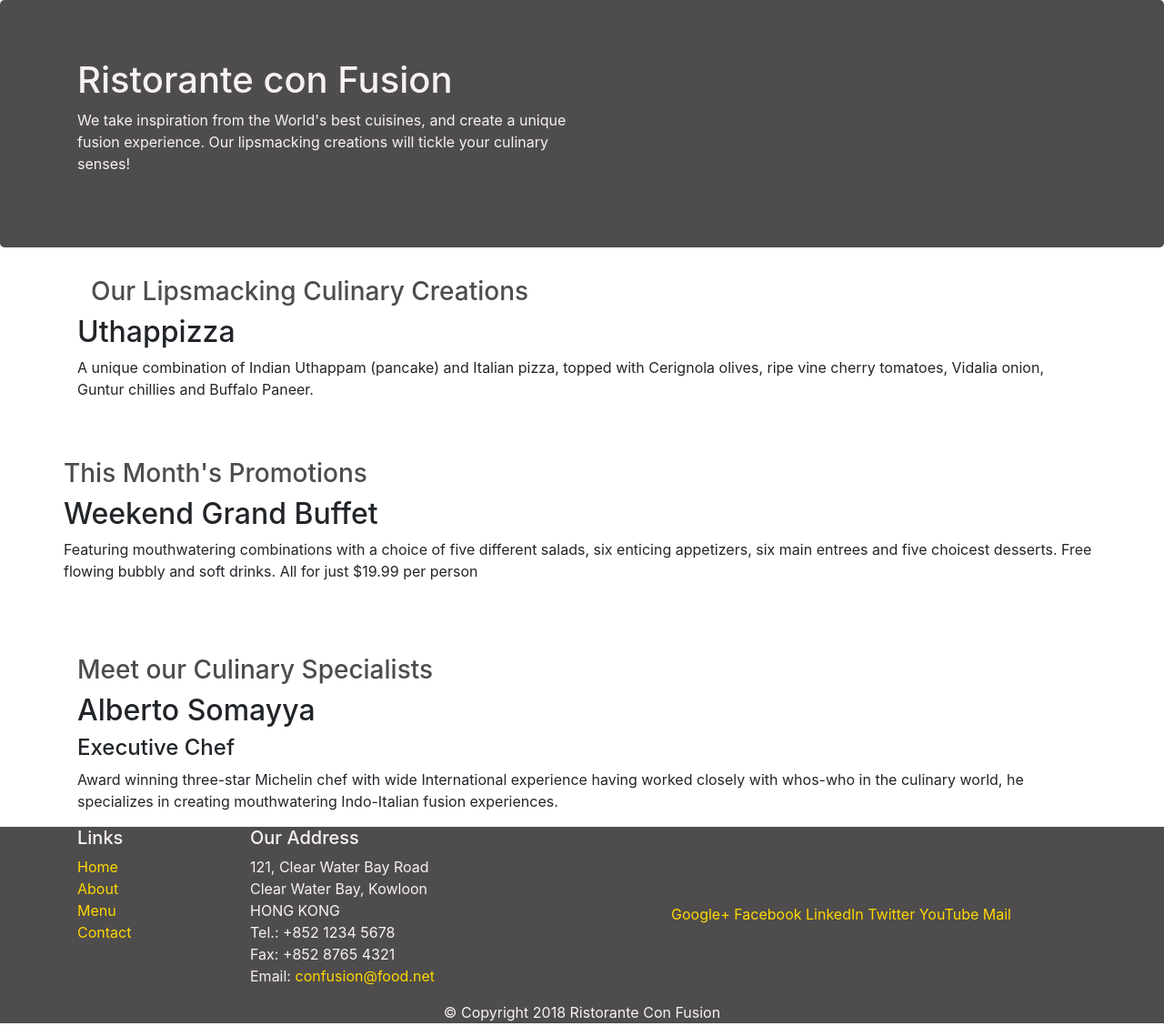
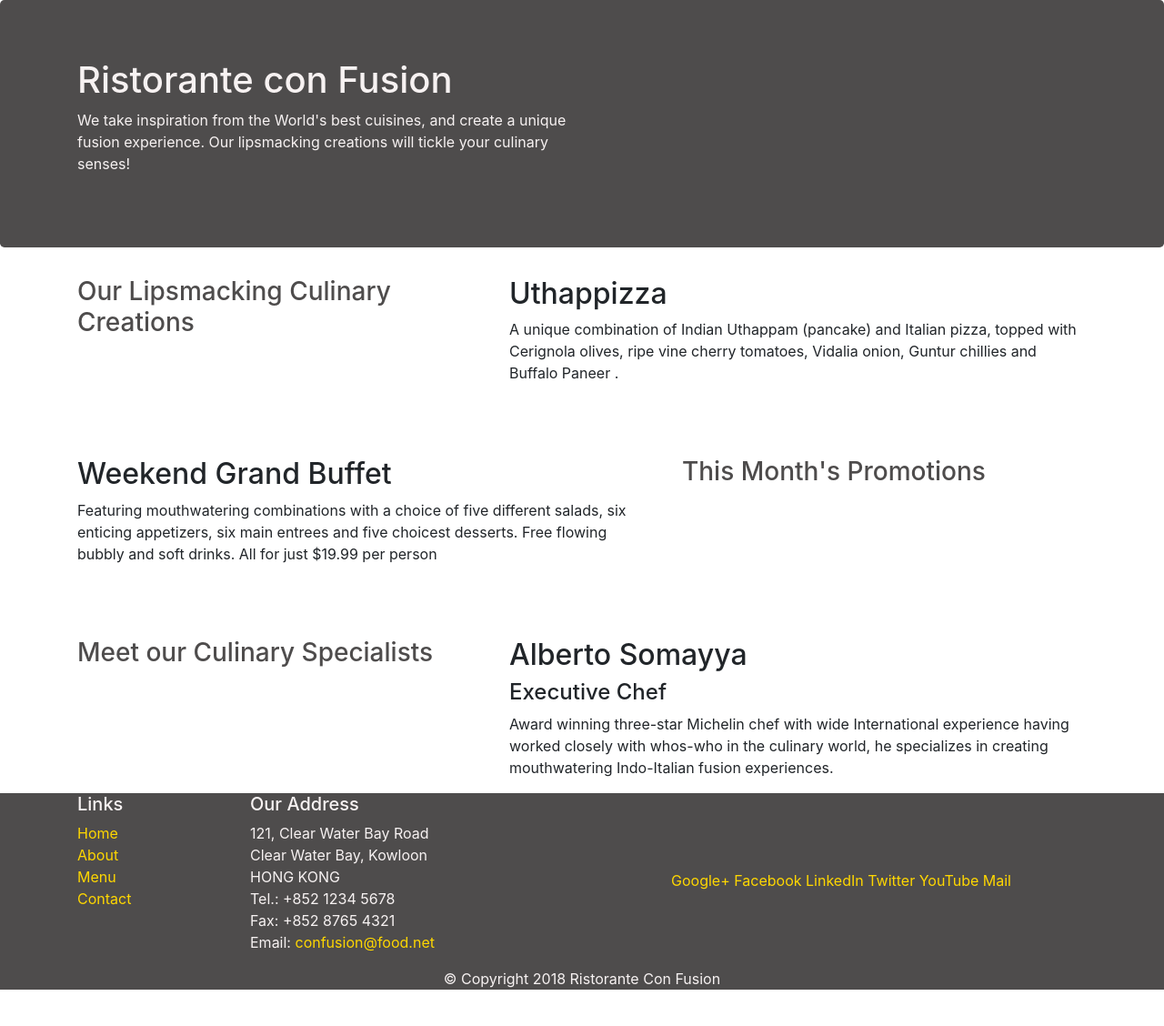
Before and after one commit to Rishabh-Gaud/conFusion, a website: page index.html in a window 1280 px wide. Shown: the whole page at 91% size. After the commit the page ends 1104 px from the top, so only its background shows below. Drawn offline with nearby package versions, Linux system fonts and the light colour scheme; files whose address does not match are found by name.

Commit message:
modified pargraphs

```diff
--- a/index.html
+++ b/index.html
@@ -25,25 +25,28 @@
     </header>
 
     <div class="container">
+        <div class="row">
 
 
-            <div class="container" >
+            <div class="col-sm-5" >
                 <h3>Our Lipsmacking Culinary Creations</h3>
              </div>
-            <div class="box1">
+               <div class="box1 col-sm-7">
                  <h2>Uthappizza</h2>
-                <p class="d-none d-sm-block">A unique combination of Indian Uthappam (pancake) and Italian pizza, topped with Cerignola olives, ripe vine cherry tomatoes, Vidalia onion, Guntur chillies and Buffalo Paneer.</p>
+                 <p > A unique combination of Indian Uthappam (pancake) and Italian pizza, topped with Cerignola olives, ripe vine cherry tomatoes, Vidalia onion, Guntur chillies and Buffalo Paneer .
+                </p>
 
+               </div>
             </div>
         </div>
 
 
         <div class="container ">
           <div class="row">
-               <div>
+               <div class="col-sm-5 order-sm-last" >
                 <h3>This Month's Promotions</h3>
               </div>
-             <div class="box2">
+             <div class="box2 col-sm-7 order-sm-first">
                 <h2>Weekend Grand Buffet</h2>
                 <p class="d-none d-sm-block">Featuring mouthwatering combinations with a choice of five different salads, six enticing appetizers, six main entrees and five choicest desserts. Free flowing bubbly and soft drinks. All for just $19.99 per person </p>
 
@@ -52,13 +55,16 @@
         </div>
 
         <div class="container">
-            <div>
+            <div class="row">
+                <div class="col-sm-5">
                     <h3>Meet our Culinary Specialists</h3>
                 </div>
-            <div>
+                <div class="col-sm-7">
                     <h2>Alberto Somayya</h2>
                     <h4>Executive Chef</h4>
                     <p  class="d-none d-sm-block">Award winning three-star Michelin chef with wide International experience having worked closely with whos-who in the culinary world, he specializes in creating mouthwatering Indo-Italian fusion experiences. </p>
+
+                </div>
 
             </div>
         </div>
```
Lines whose indentation alone changed are shown as unchanged.
